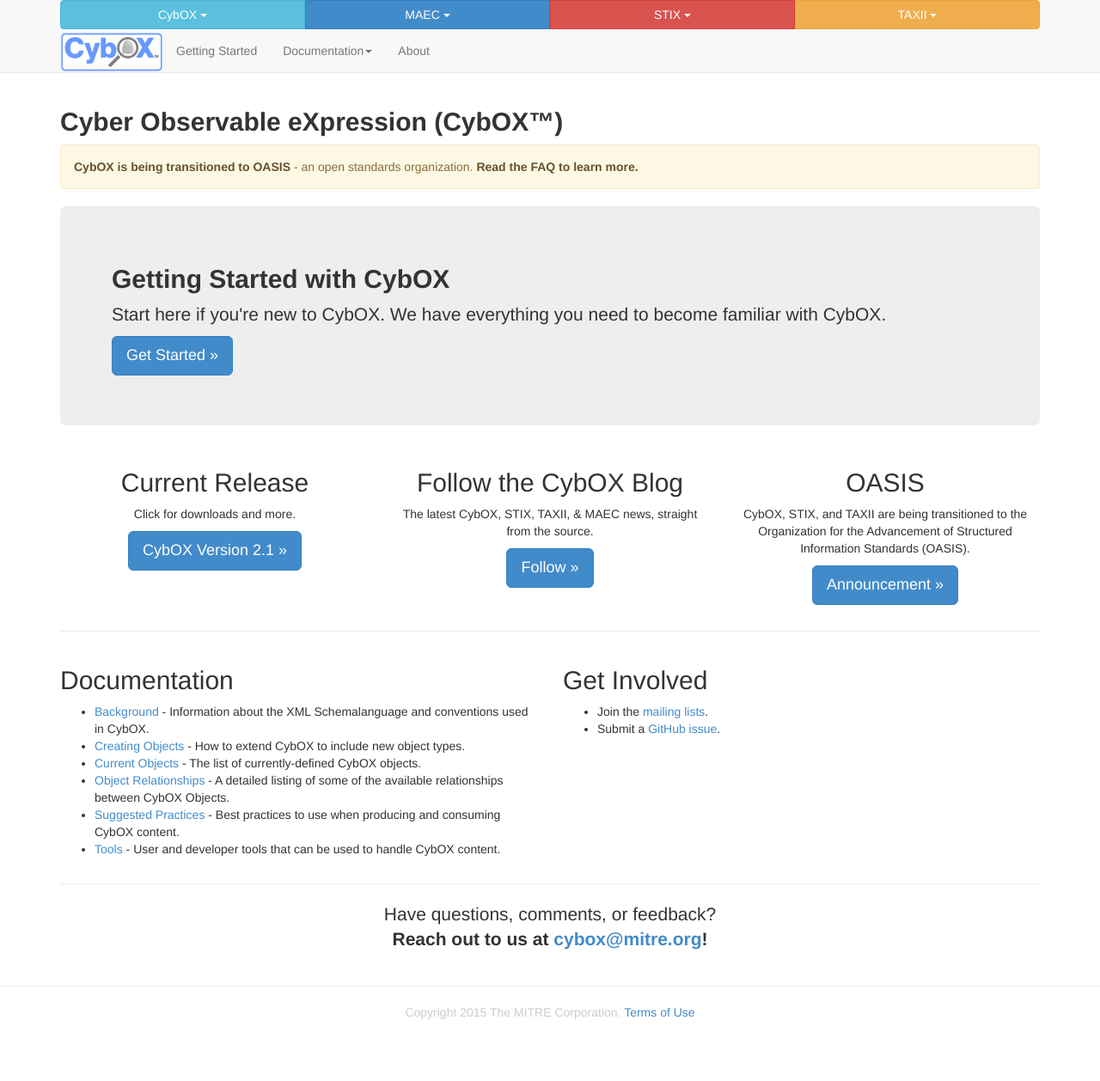
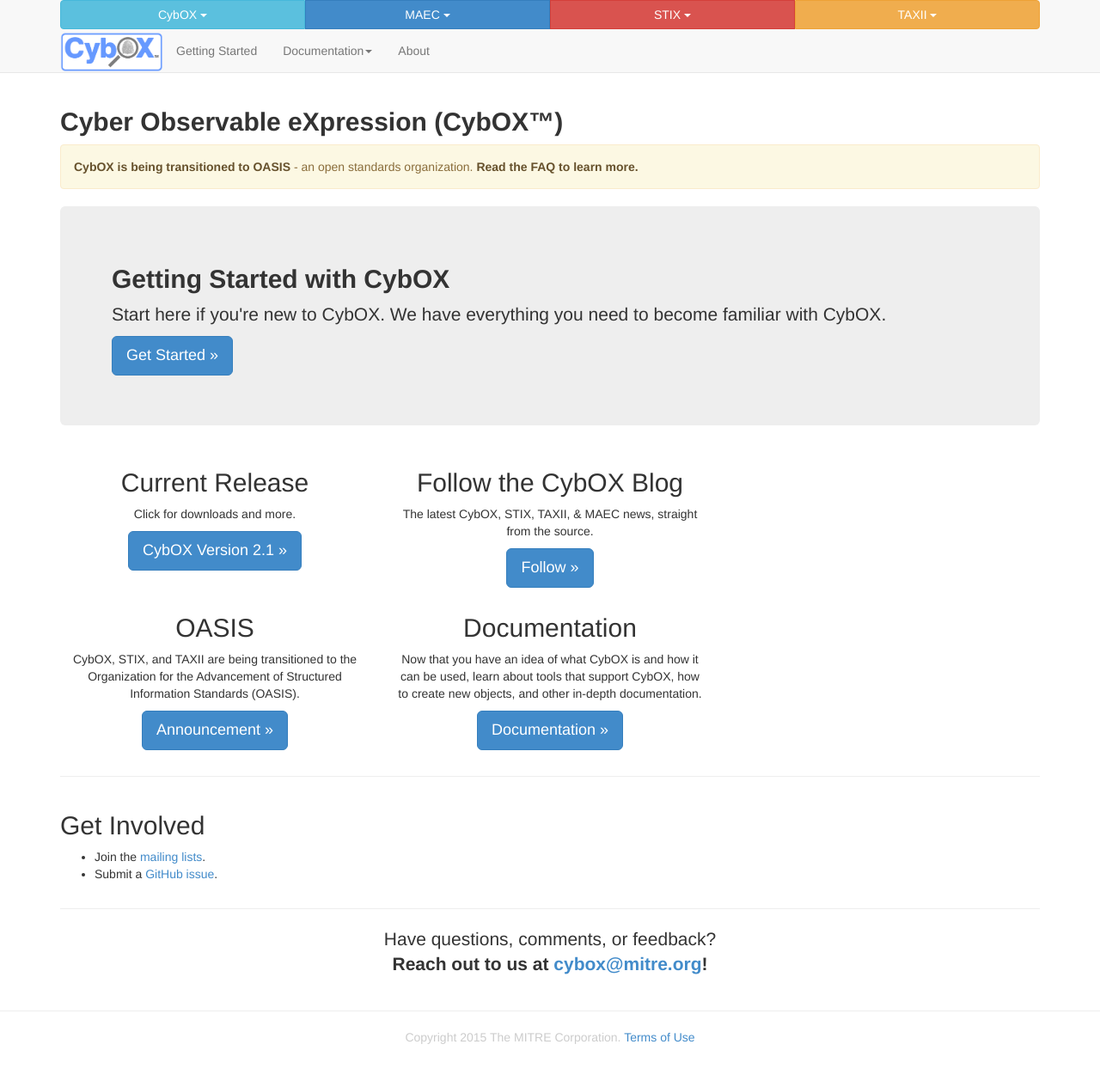
Before and after one commit to CybOXProject/cyboxproject.github.io, a Jekyll site: the page built from index.md, in a window 1280 px wide. Shown: the whole page at 86% size. Built offline with Jekyll 4.4.1, drawn with Linux system fonts in a browser that asks for light colours; Markdown is read by kramdown in place of the engine named in the settings; before the commit the page ends 1229 px from its top, so only the background shows below that.

Commit message:
Updated layout/added documentation button

```diff
--- a/index.md
+++ b/index.md
@@ -34,27 +34,26 @@
     <p>The latest CybOX, STIX, TAXII, & MAEC news, straight from the source.</p>
     <p><a class="btn btn-primary btn-lg" role="button" href="http://stixproject.tumblr.com/">Follow »</a></p>
   </div>
+</div>
+
+<div class="row">
   <div class="col-md-4 text-center">
     <h2>OASIS</h2>
     <p>CybOX, STIX, and TAXII are being transitioned to the Organization for the Advancement of Structured Information Standards (OASIS).</p>
     <p><a class="btn btn-primary btn-lg" role="button" href="https://stixproject.github.io/stix-at-oasis.pdf">Announcement »</a></p>
+  </div>
+  <div class="col-md-4 text-center">
+    <h2>Documentation</h2>
+    <p>Now that you have an idea of what CybOX is and how it can be used,
+    learn about tools that support CybOX, how to create new objects, and other in-depth
+    documentation.</p>
+    <p><a class="btn btn-primary btn-lg" role="button" href="/documentation">Documentation »</a></p>
   </div>
 </div>
 
 <hr />
 
 <div class="row">
-  <div class="col-md-6">
-    <h2>Documentation</h2>
-    <ul>
-      <li><a href="/documentation/background">Background</a> - Information about the XML Schemalanguage and conventions used in CybOX.</li>
-      <li><a href="/documentation/creating-objects">Creating Objects</a> - How to extend CybOX to include new object types.</li>
-      <li><a href="/documentation/objects">Current Objects</a> - The list of currently-defined CybOX objects.</li>
-      <li><a href="/documentation/object-relationships">Object Relationships</a> - A detailed listing of some of the available relationships between CybOX Objects.</li>
-      <li><a href="/documentation/suggested-practices">Suggested Practices</a> - Best practices to use when producing and consuming CybOX content.</li>
-      <li><a href="/documentation/tools">Tools</a> - User and developer tools that can be used to handle CybOX content.</li>
-    </ul>
-  </div>
   <div class="col-md-6">
     <h2>Get Involved</h2>
     <ul>
```
